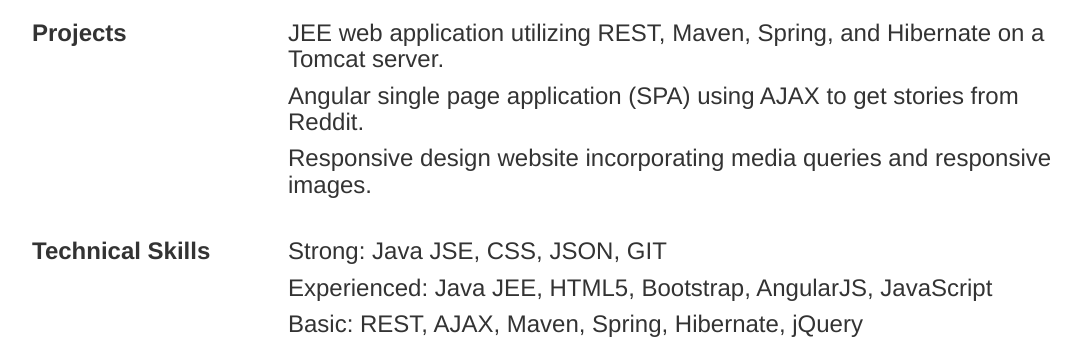
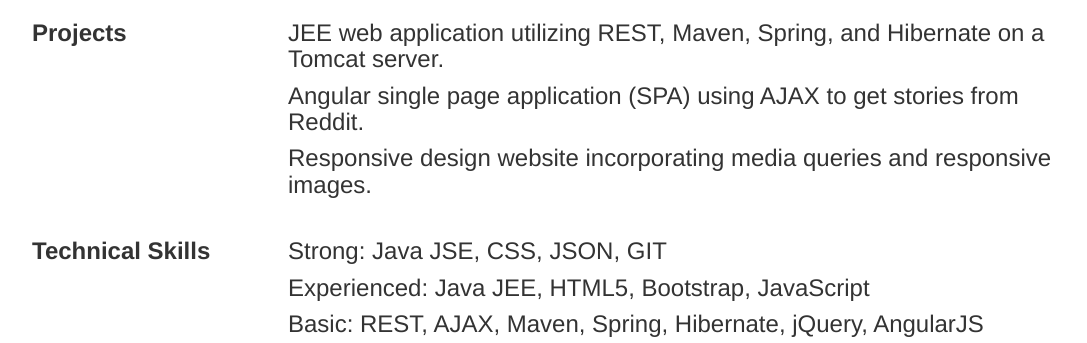
Before and after one commit to jshobbs/responsive, a plain HTML site: page index.html in a window 1280 px wide. Shown: the part 457-800 px from the top of the page, without its empty margins (96-1183 px from the left). Drawn offline with Linux system fonts and the light colour scheme.

Commit message:
Update skills

```diff
--- a/index.html
+++ b/index.html
@@ -54,8 +54,8 @@
 				</div>
 				<div class="col-md-9">
 					<div><h3 class="resume-margin">Strong: Java JSE, CSS, JSON, GIT</h3></div>
-					<div><h3 class="resume-margin">Experienced: Java JEE, HTML5, Bootstrap, AngularJS, JavaScript</h3></div>
-					<div><h3 class="resume-margin">Basic: REST, AJAX, Maven, Spring, Hibernate, jQuery</h3></div>
+					<div><h3 class="resume-margin">Experienced: Java JEE, HTML5, Bootstrap, JavaScript</h3></div>
+					<div><h3 class="resume-margin">Basic: REST, AJAX, Maven, Spring, Hibernate, jQuery, AngularJS</h3></div>
 				</div>
 			</div>
 		    <div class="row resume-spread">
```
